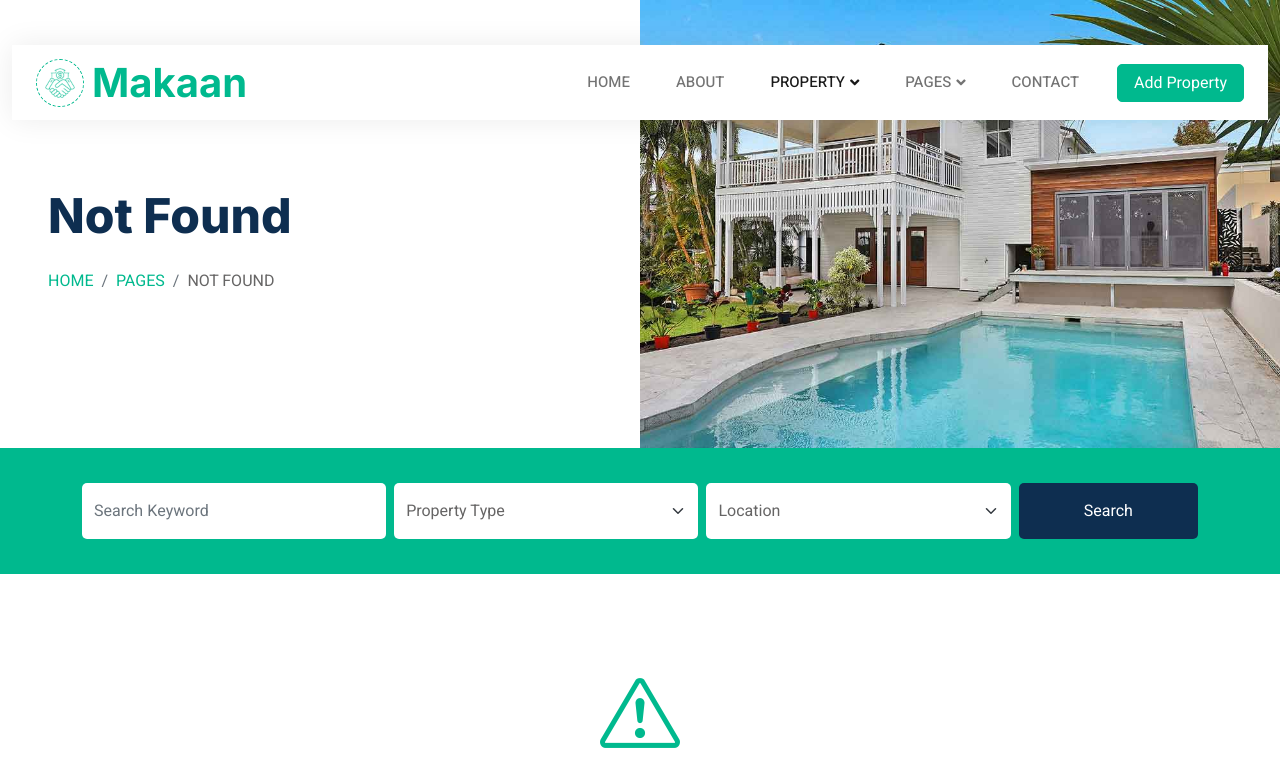
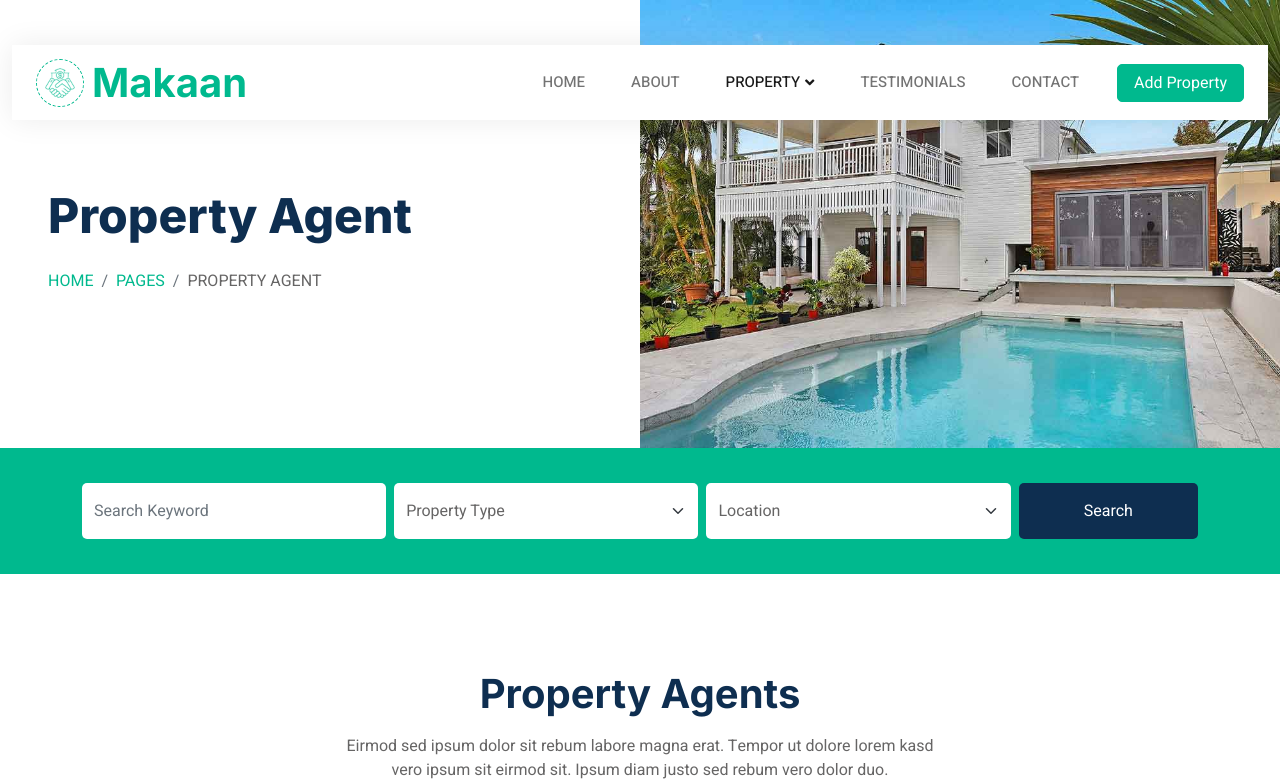
Before and after one commit to mynamebilalkhan/makaan, a React (Vite) app: page /property-agent in a window 1280 px wide. Shown: the top 782 px of the page. Built offline with nearby package versions, Linux system fonts and the light colour scheme; no server answers.

Commit message:
Property Agent, Type & Testimonials

```diff
--- a/src/App.jsx
+++ b/src/App.jsx
@@ -10,6 +10,9 @@ import Contact from "./pages/Contact";
 import NotFound from "./pages/NotFound";
 import About from "./pages/About";
 import PropertyList from "./pages/PropertyList";
+import PropertyType from "./pages/PropertyType";
+import TestimonialsPage from "./pages/TestimonialsPage";
+import PropertyAgent from "./pages/PropertyAgent";
 
 const router = createBrowserRouter(
   createRoutesFromElements(
@@ -17,6 +20,9 @@ const router = createBrowserRouter(
       <Route index element={<HomePage />} />
       <Route path="/about" element={<About />} />
       <Route path="/property-list" element={<PropertyList />} />
+      <Route path="/property-type" element={<PropertyType />} />
+      <Route path="/testimonials" element={<TestimonialsPage />} />
+      <Route path="/property-agent" element={<PropertyAgent />} />
       <Route path="/contact" element={<Contact />} />
       <Route path="*" element={<NotFound />} />
     </Route>
--- a/src/layouts/Header.jsx
+++ b/src/layouts/Header.jsx
@@ -63,23 +63,7 @@ const Header = () => {
                   <NavLink to="/property-agent" className={dropdownClass}>Property Agent</NavLink>
                 </div>
               </div>
-              <div className="nav-item dropdown">
-                <a
-                  href="#"
-                  className="nav-link dropdown-toggle"
-                  data-bs-toggle="dropdown"
-                >
-                  Pages
-                </a>
-                <div className="dropdown-menu rounded-0 m-0">
-                  <a href="testimonial.html" className="dropdown-item">
-                    Testimonial
-                  </a>
-                  <a href="404.html" className="dropdown-item">
-                    404 Error
-                  </a>
-                </div>
-              </div>
+              <NavLink to="/testimonials" className={linkClass}>Testimonials</NavLink>
               <NavLink to="/contact" className={linkClass}>
                 Contact
               </NavLink>
--- /dev/null
+++ b/src/pages/PropertyAgent.jsx
@@ -0,0 +1,17 @@
+import AgentsListing from "../components/AgentsListing"
+import BannerInner from "../components/BannerInner"
+import ContactCertifiedAgent from "../components/ContactCertifiedAgent"
+import PropertySearch from "../components/PropertySearch"
+
+const PropertyAgent = () => {
+  return (
+    <>
+        <BannerInner title="Property Agent" />
+        <PropertySearch />
+        <AgentsListing />
+        <ContactCertifiedAgent />
+    </>
+  )
+}
+
+export default PropertyAgent
--- /dev/null
+++ b/src/pages/PropertyType.jsx
@@ -0,0 +1,15 @@
+import BannerInner from "../components/BannerInner";
+import PropertySearch from "../components/PropertySearch";
+import PropertyTypes from "../components/PropertyTypes";
+
+const PropertyType = () => {
+  return (
+    <>
+        <BannerInner title="Property Type" />
+        <PropertySearch />
+        <PropertyTypes />
+    </>
+  )
+}
+
+export default PropertyType;
--- /dev/null
+++ b/src/pages/TestimonialsPage.jsx
@@ -0,0 +1,15 @@
+import BannerInner from "../components/BannerInner"
+import PropertySearch from "../components/PropertySearch"
+import Testimonials from "../components/Testimonials"
+
+const TestimonialsPage = () => {
+  return (
+    <>
+      <BannerInner title="Testimonials" />
+      <PropertySearch />
+      <Testimonials />
+    </>
+  )
+}
+
+export default TestimonialsPage
```
